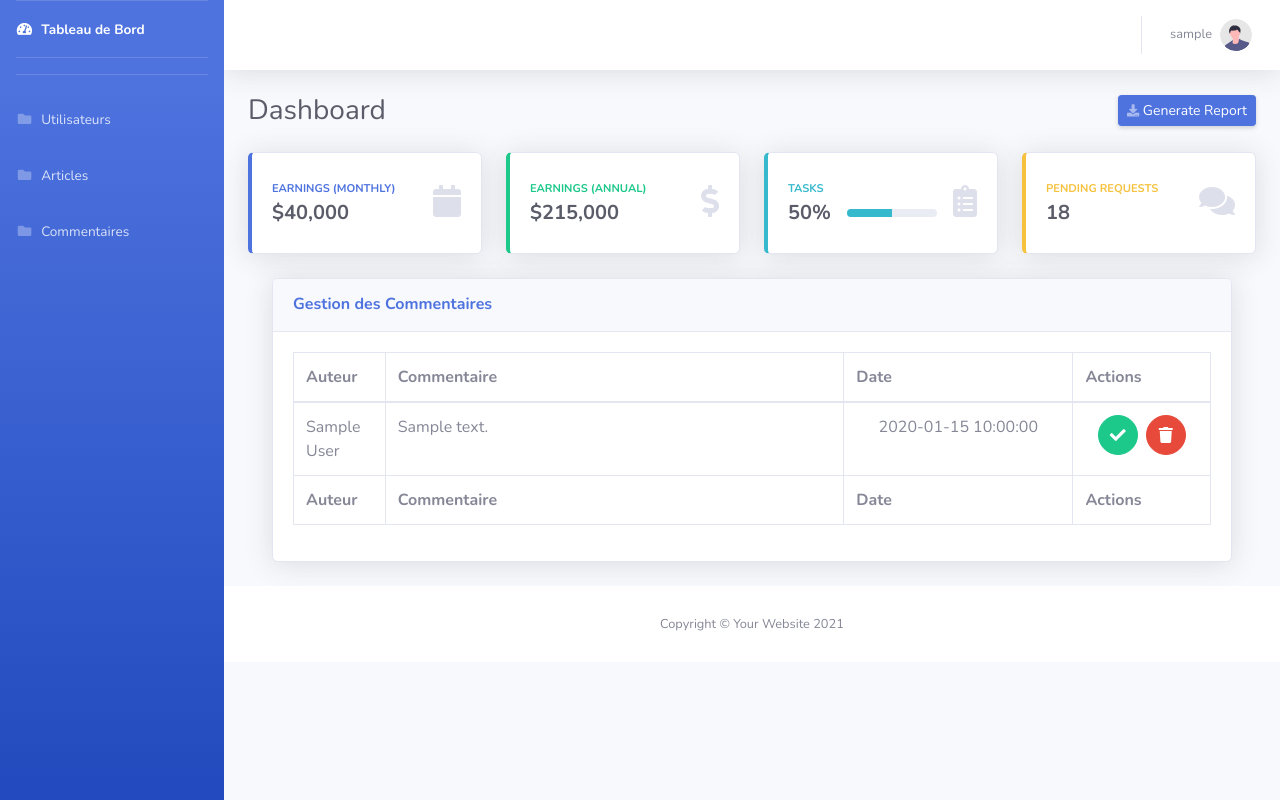
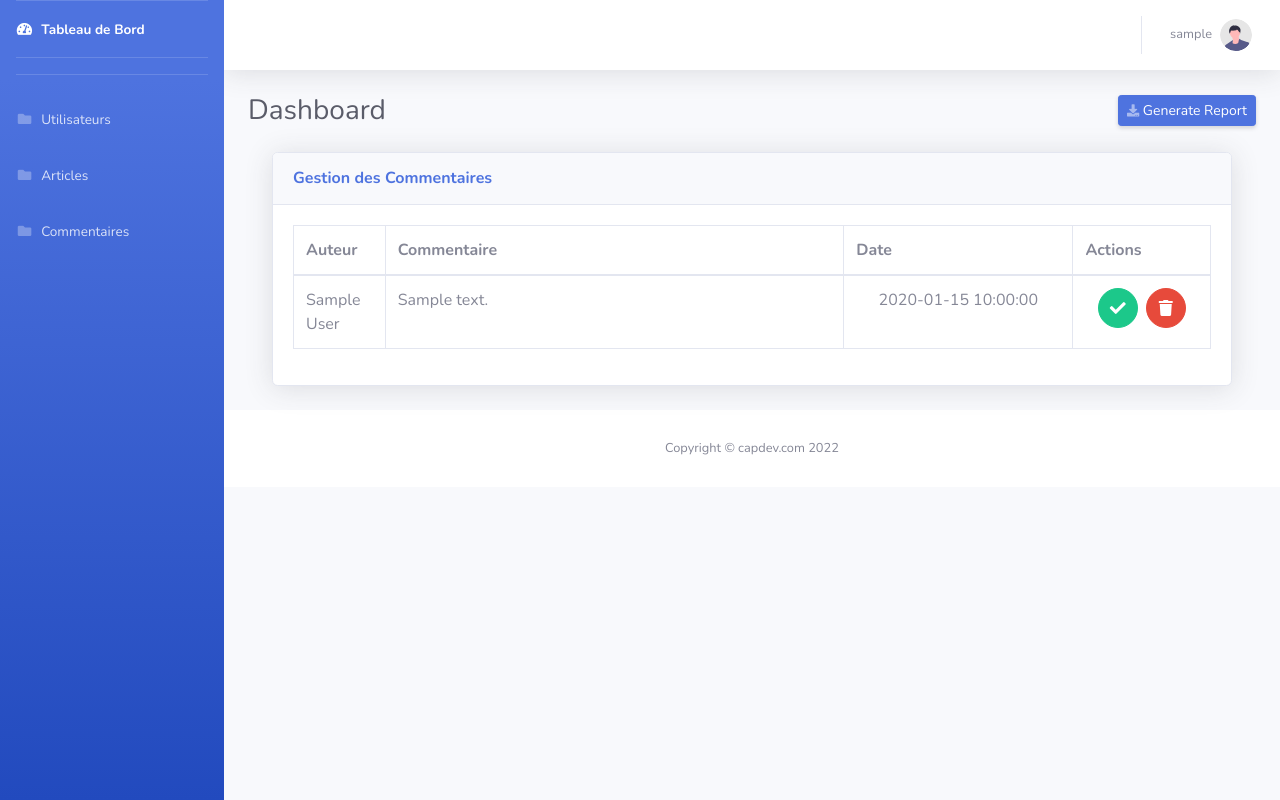
Before and after one commit to jobafa/P5-BLOG-OC-php-symfony, a PHP site: template view/backend/listCommentsView.php in a window 1280 px wide. Run offline with PHP 8.4, Linux system fonts and the light colour scheme; the visitor is signed in with stand-in values (Sample User, id 1); tables that the repository leaves empty or names only in its code hold one stand-in row (values such as "Sample post"); the template is opened without the code that fills it: most values are stand-ins (such as "Sample title", 1, 10 or a date in 2020); a stand-in replaces the project's code that opens the database connection; some libraries are stand-ins or nearby versions.

Commit message:
design update

```diff
--- a/view/backend/listCommentsView.php
+++ b/view/backend/listCommentsView.php
@@ -1,9 +1,10 @@
 <?php
-if( ! isset($_SESSION) ) session_start();
+if( ! isset($_SESSION) ){
+	session_start();
+}else{
 //echo 'ENTRE '.$_SESSION['PSEUDO'].'  '.$_SESSION['RESULT']['email'];
 $USERTYPEID = $_SESSION['USERTYPEID'];
-//echo $USERTYPE_ID.' id';
-//exit;
+}
 ?>
 <!DOCTYPE html>
 <html lang="en">
@@ -16,7 +17,7 @@ $USERTYPEID = $_SESSION['USERTYPEID'];
     <meta name="description" content="">
     <meta name="author" content="">
 
-    <title>Blog Admin - Dashboard</title>
+    <title>Tableau de Bord du Blog </title>
 
     <!-- Custom fonts for this template-->
     <link href="public/startbootstrap-sb-admin-2-gh-pages/vendor/fontawesome-free/css/all.min.css" rel="stylesheet" type="text/css">
@@ -48,13 +49,6 @@ if((isset($USERTYPEID) && ($USERTYPEID == 1))){
         <!-- Sidebar -->
         <ul class="navbar-nav bg-gradient-primary sidebar sidebar-dark accordion" id="accordionSidebar">
 
-            <!-- Sidebar - Brand -->
-            <!-- <a class="sidebar-brand d-flex align-items-center justify-content-center" href="index.html">
-                <div class="sidebar-brand-icon rotate-n-15">
-                    <i class="fas fa-laugh-wink"></i>
-                </div>
-                <div class="sidebar-brand-text mx-3">SB Admin <sup>2</sup></div>
-            </a> -->
 
             <!-- Divider -->
             <hr class="sidebar-divider my-0">
@@ -82,17 +76,17 @@ if((isset($USERTYPEID) && ($USERTYPEID == 1))){
             <!-- Nav Item - Pages Collapse Menu -->
             <li class="nav-item">
 <!--                 <a class="nav-link collapsed" href="index.html" data-toggle="collapse" data-target="#collapseTwo" aria-expanded="true" aria-controls="collapseTwo">
- -->       <a class="nav-link collapsed" href="index.html" >
+ -->       <a class="nav-link collapsed" href="#" >
 			<i class="fas fa-fw fa-folder"></i>
           <span>Utilisateurs</span>
         </a>
-        <div id="collapseTwo" class="collapse" aria-labelledby="headingTwo" data-parent="#accordionSidebar">
+        <!-- <div id="collapseTwo" class="collapse" aria-labelledby="headingTwo" data-parent="#accordionSidebar">
           <div class="bg-white py-2 collapse-inner rounded">
             <h6 class="collapse-header">Custom Components:</h6>
             <a class="collapse-item" href="buttons.html">Buttons</a>
             <a class="collapse-item" href="cards.html">Cards</a>
           </div>
-        </div>
+        </div> -->
             </li>
 			<li class="nav-item">
                 <!-- <a class="nav-link collapsed" href="#" data-toggle="collapse" data-target="#collapsePages"
@@ -101,7 +95,7 @@ if((isset($USERTYPEID) && ($USERTYPEID == 1))){
                     <i class="fas fa-fw fa-folder"></i>
                     <span>Articles</span>
                 </a>
-                <div id="collapsePages" class="collapse" aria-labelledby="headingPages" data-parent="#accordionSidebar">
+                <!-- <div id="collapsePages" class="collapse" aria-labelledby="headingPages" data-parent="#accordionSidebar">
                     <div class="bg-white py-2 collapse-inner rounded">
                         <h6 class="collapse-header">Login Screens:</h6>
                         <a class="collapse-item" href="login.html">Login</a>
@@ -112,7 +106,7 @@ if((isset($USERTYPEID) && ($USERTYPEID == 1))){
                         <a class="collapse-item" href="404.html">404 Page</a>
                         <a class="collapse-item" href="blank.html">Blank Page</a>
                     </div>
-                </div>
+                </div> -->
             </li>
 			<li class="nav-item">
                 <!-- <a class="nav-link collapsed" href="#" data-toggle="collapse" data-target="#collapseUtilities" aria-expanded="true" aria-controls="collapseUtilities"> -->
@@ -120,7 +114,7 @@ if((isset($USERTYPEID) && ($USERTYPEID == 1))){
           <i class="fas fa-fw fa-folder"></i>
           <span>Commentaires</span>
         </a>
-        <div id="collapseUtilities" class="collapse" aria-labelledby="headingUtilities" data-parent="#accordionSidebar">
+        <!-- <div id="collapseUtilities" class="collapse" aria-labelledby="headingUtilities" data-parent="#accordionSidebar">
           <div class="bg-white py-2 collapse-inner rounded">
             <h6 class="collapse-header">Custom Utilities:</h6>
             <a class="collapse-item" href="utilities-color.html">Colors</a>
@@ -128,7 +122,7 @@ if((isset($USERTYPEID) && ($USERTYPEID == 1))){
             <a class="collapse-item" href="utilities-animation.html">Animations</a>
             <a class="collapse-item" href="utilities-other.html">Other</a>
           </div>
-        </div>
+        </div> -->
             </li>
 
 
@@ -209,102 +203,11 @@ if((isset($USERTYPEID) && ($USERTYPEID == 1))){
                         <a href="#" class="d-none d-sm-inline-block btn btn-sm btn-primary shadow-sm"><i
                                 class="fas fa-download fa-sm text-white-50"></i> Generate Report</a>
                     </div>
-<?php
 
 
-if((isset($USERTYPEID) && ($USERTYPEID == 1))){
-	?>
-                    <!-- Content Row -->
-                    <div class="row">
 
-                        <!-- Earnings (Monthly) Card Example -->
-                        <div class="col-xl-3 col-md-6 mb-4">
-                            <div class="card border-left-primary shadow h-100 py-2">
-                                <div class="card-body">
-                                    <div class="row no-gutters align-items-center">
-                                        <div class="col mr-2">
-                                            <div class="text-xs font-weight-bold text-primary text-uppercase mb-1">
-                                                Earnings (Monthly)</div>
-                                            <div class="h5 mb-0 font-weight-bold text-gray-800">$40,000</div>
-                                        </div>
-                                        <div class="col-auto">
-                                            <i class="fas fa-calendar fa-2x text-gray-300"></i>
-                                        </div>
-                                    </div>
-                                </div>
-                            </div>
-                        </div>
 
-                        <!-- Earnings (Monthly) Card Example -->
-                        <div class="col-xl-3 col-md-6 mb-4">
-                            <div class="card border-left-success shadow h-100 py-2">
-                                <div class="card-body">
-                                    <div class="row no-gutters align-items-center">
-                                        <div class="col mr-2">
-                                            <div class="text-xs font-weight-bold text-success text-uppercase mb-1">
-                                                Earnings (Annual)</div>
-                                            <div class="h5 mb-0 font-weight-bold text-gray-800">$215,000</div>
-                                        </div>
-                                        <div class="col-auto">
-                                            <i class="fas fa-dollar-sign fa-2x text-gray-300"></i>
-                                        </div>
-                                    </div>
-                                </div>
-                            </div>
-                        </div>
 
-                        <!-- Earnings (Monthly) Card Example -->
-                        <div class="col-xl-3 col-md-6 mb-4">
-                            <div class="card border-left-info shadow h-100 py-2">
-                                <div class="card-body">
-                                    <div class="row no-gutters align-items-center">
-                                        <div class="col mr-2">
-                                            <div class="text-xs font-weight-bold text-info text-uppercase mb-1">Tasks
-                                            </div>
-                                            <div class="row no-gutters align-items-center">
-                                                <div class="col-auto">
-                                                    <div class="h5 mb-0 mr-3 font-weight-bold text-gray-800">50%</div>
-                                                </div>
-                                                <div class="col">
-                                                    <div class="progress progress-sm mr-2">
-                                                        <div class="progress-bar bg-info" role="progressbar"
-                                                            style="width: 50%" aria-valuenow="50" aria-valuemin="0"
-                                                            aria-valuemax="100"></div>
-                                                    </div>
-                                                </div>
-                                            </div>
-                                        </div>
-                                        <div class="col-auto">
-                                            <i class="fas fa-clipboard-list fa-2x text-gray-300"></i>
-                                        </div>
-                                    </div>
-                                </div>
-                            </div>
-                        </div>
-
-                        <!-- Pending Requests Card Example -->
-                        <div class="col-xl-3 col-md-6 mb-4">
-                            <div class="card border-left-warning shadow h-100 py-2">
-                                <div class="card-body">
-                                    <div class="row no-gutters align-items-center">
-                                        <div class="col mr-2">
-                                            <div class="text-xs font-weight-bold text-warning text-uppercase mb-1">
-                                                Pending Requests</div>
-                                            <div class="h5 mb-0 font-weight-bold text-gray-800">18</div>
-                                        </div>
-                                        <div class="col-auto">
-                                            <i class="fas fa-comments fa-2x text-gray-300"></i>
-                                        </div>
-                                    </div>
-                                </div>
-                            </div>
-                        </div>
-                    </div>
-
-                    <!-- Content Row -->
-<?php
-		}
-		?>
                    <!-- Begin Page Content -->
                 <div class="container-fluid">
 
@@ -328,7 +231,7 @@ if((isset($USERTYPEID) && ($USERTYPEID == 1))){
 
                                         </tr>
                                     </thead>
-                                    <tfoot>
+                                    <!-- <tfoot>
                                         <tr>
                                             <th>Auteur</th>
                                             <th>Commentaire</th>
@@ -336,7 +239,7 @@ if((isset($USERTYPEID) && ($USERTYPEID == 1))){
                                             <th>Actions</th>
 
                                         </tr>
-                                    </tfoot>
+                                    </tfoot> -->
                                     <tbody>
 
 
@@ -399,7 +302,7 @@ while ($comment = $commentsvalidate->fetch())
             <footer class="sticky-footer bg-white">
                 <div class="container my-auto">
                     <div class="copyright text-center my-auto">
-                        <span>Copyright &copy; Your Website 2021</span>
+                        <span>Copyright &copy; capdev.com 2022</span>
                     </div>
                 </div>
             </footer>
```
